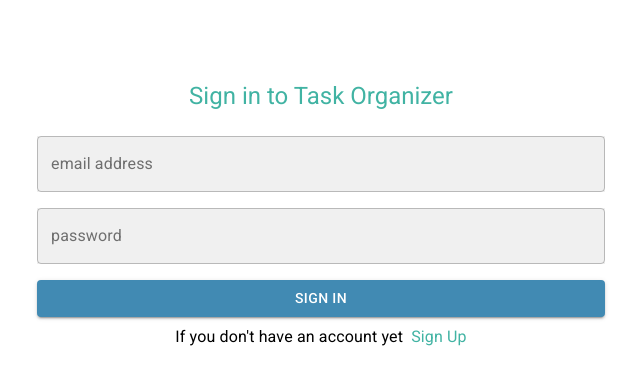
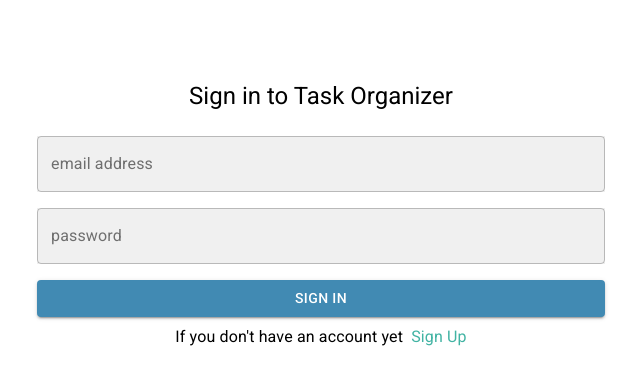
Before and after one commit to dominiklis/TaskOrganizerReact, a React (Create React App) app: page /signin in a window 1280 px wide. Shown: the top 384 px of the page, without its empty margins (319-959 px from the left). Built offline with nearby package versions, Linux system fonts and the light colour scheme.

Commit message:
Update SignInPage.js

```diff
--- a/src/components/SignInPage.js
+++ b/src/components/SignInPage.js
@@ -86,7 +86,7 @@ function SignInPage() {
 
   return (
     <Container maxWidth="sm" className={classes.container}>
-      <Typography variant="h5" color="primary">
+      <Typography variant="h5">
         Sign in to Task Organizer
       </Typography>
       {isError && (
```
